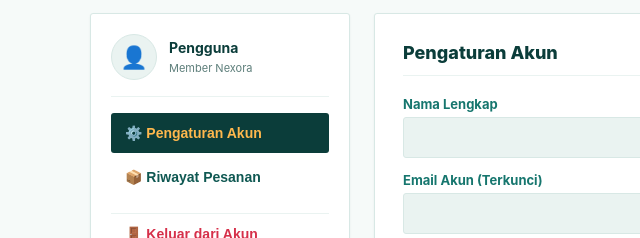
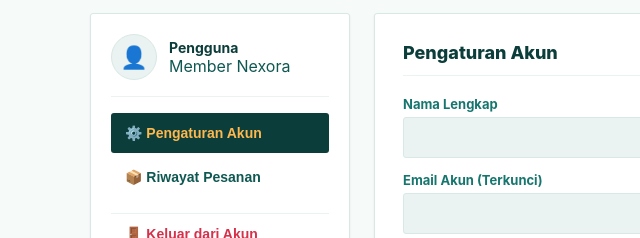
Before and after one commit to DiamondCraft204/nexora-api, a website: page html/profile.html in a window 1280 px wide. Shown: the part 144-382 px from the top of the page, 0-640 px from the left. Drawn offline with Linux system fonts and the light colour scheme; no server answers; sample sign-in values are in the browser's storage.

Commit message:
Update profile.html

```diff
--- a/html/profile.html
+++ b/html/profile.html
@@ -54,7 +54,7 @@
                     <div class="avatar-icon-box">👤</div>
                     <div>
                         <div class="profil-username" id="sidebarNamaUser">Pengguna</div>
-                        <span style="font-size: 11px; color: var(--slate-500);">Member Nexora</span>
+                        <span class="profil-label-member">Member Nexora</span>
                     </div>
                 </div>
 
```
